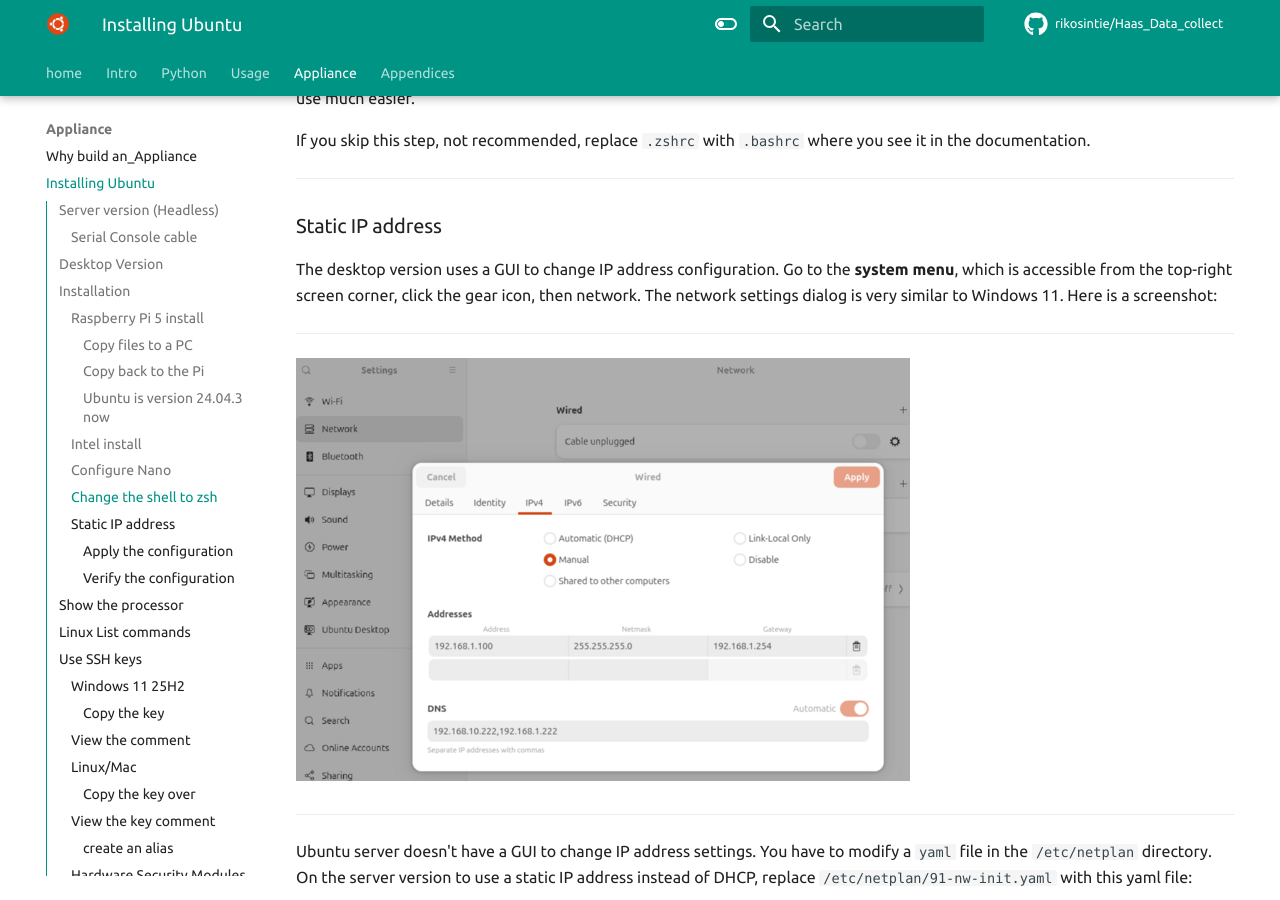
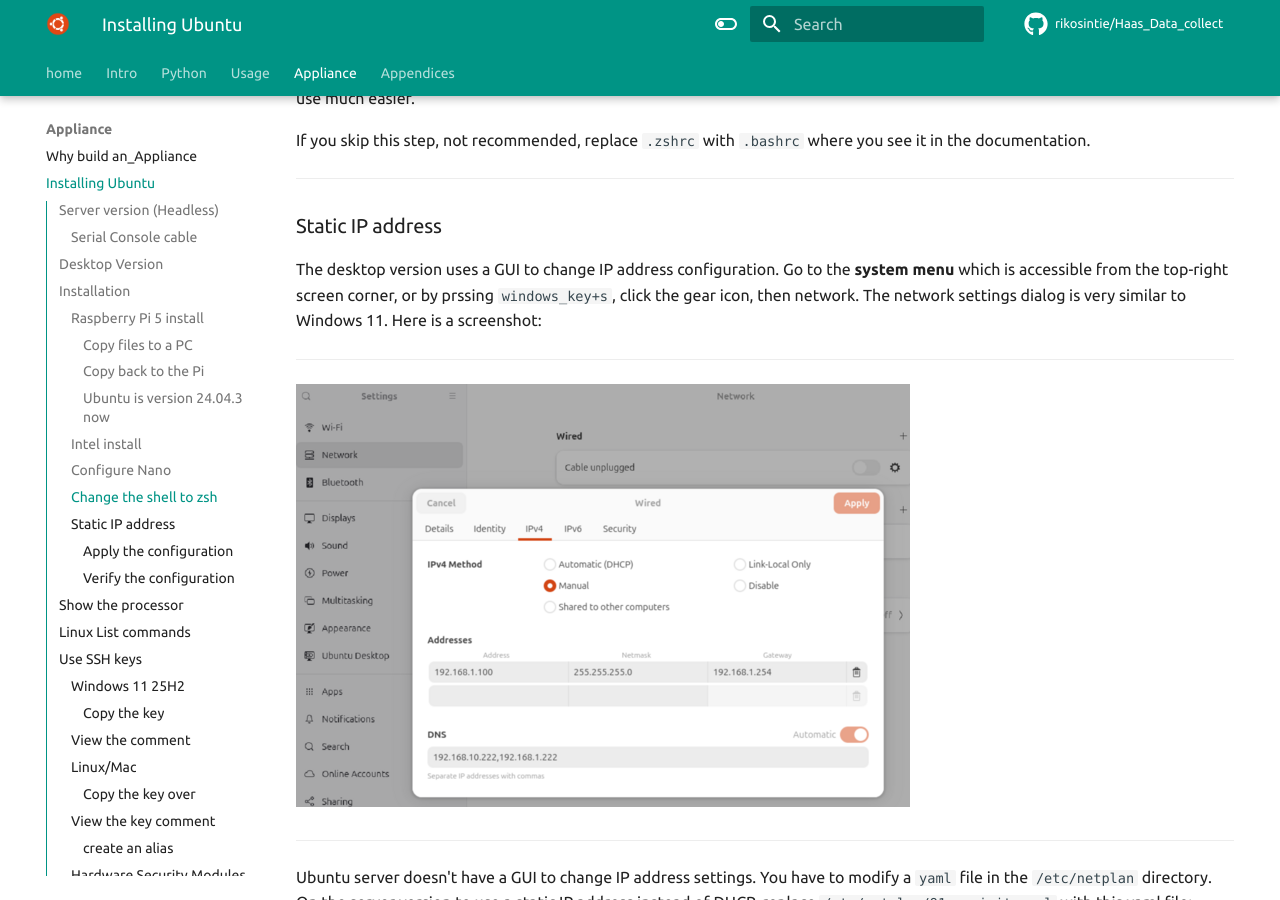
Before and after one commit to rikosintie/Haas_Data_collect, an MkDocs documentation site: the page built from docs/build_pi_5_appliance/installing_ubuntu.md, in a window 1280 px wide and 900 px high, scrolled down 5429 px. Built offline with MkDocs 1.6.1 and Material for MkDocs 9.7.7, drawn with Linux system fonts in a browser that asks for light colours; some web fonts are replaced; comment, search, counter and statistics services are not loaded.

Commit message:
Git Title: Formatting for clarity

```diff
--- a/docs/build_pi_5_appliance/installing_ubuntu.md
+++ b/docs/build_pi_5_appliance/installing_ubuntu.md
@@ -191,7 +191,7 @@ If you skip this step, not recommended, replace `.zshrc` with `.bashrc` where yo
 
 ### Static IP address
 
-The desktop version uses a GUI to change IP address configuration. Go to the **system menu**, which is accessible from the top-right screen corner, click the gear icon, then network. The network settings dialog is very similar to Windows 11. Here is a screenshot:
+The desktop version uses a GUI to change IP address configuration. Go to the **system menu** which is accessible from the top-right screen corner, or by prssing `windows_key+s`, click the gear icon, then network. The network settings dialog is very similar to Windows 11. Here is a screenshot:
 
 ----------------------------------------------------------------
 
```
